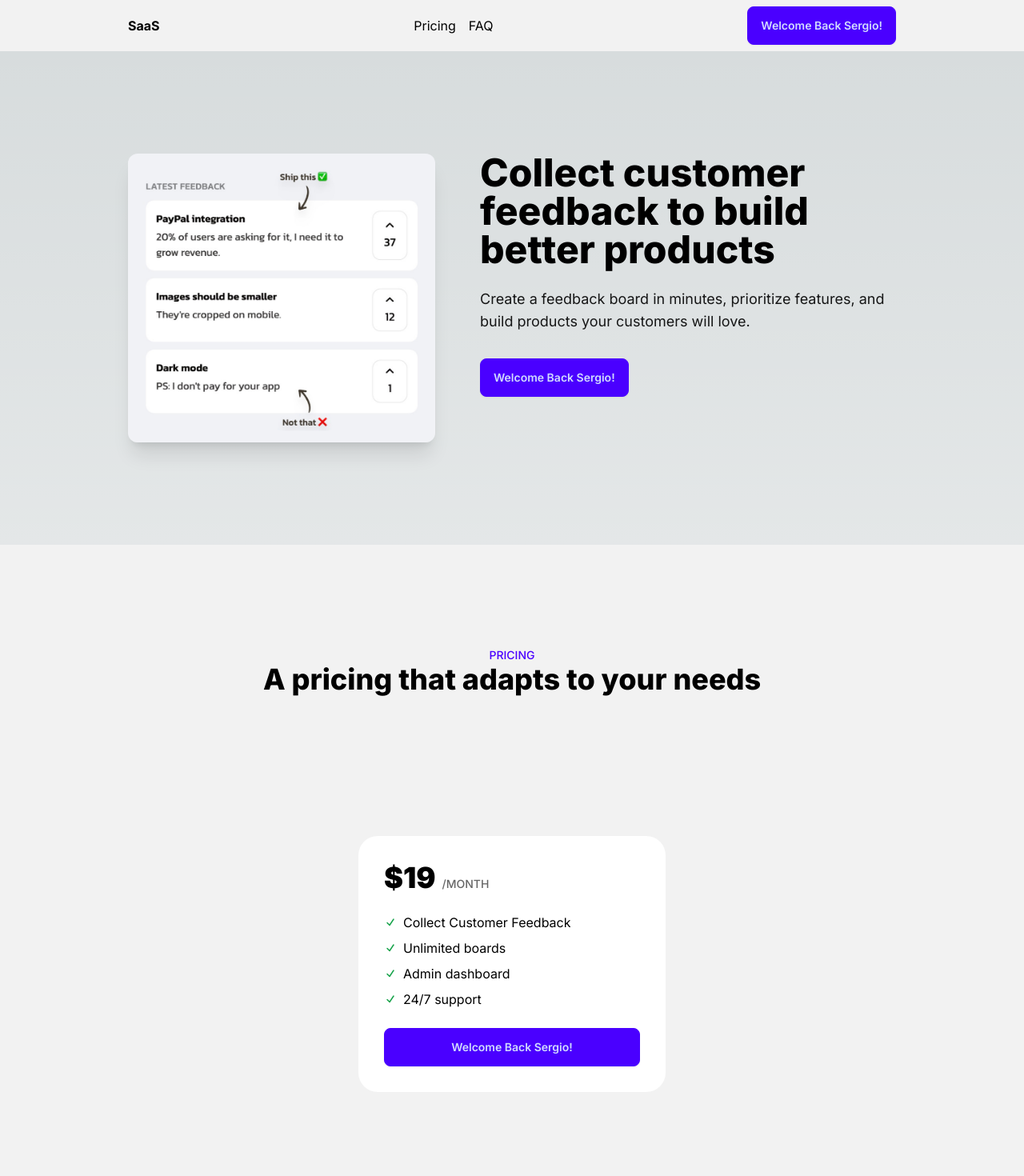
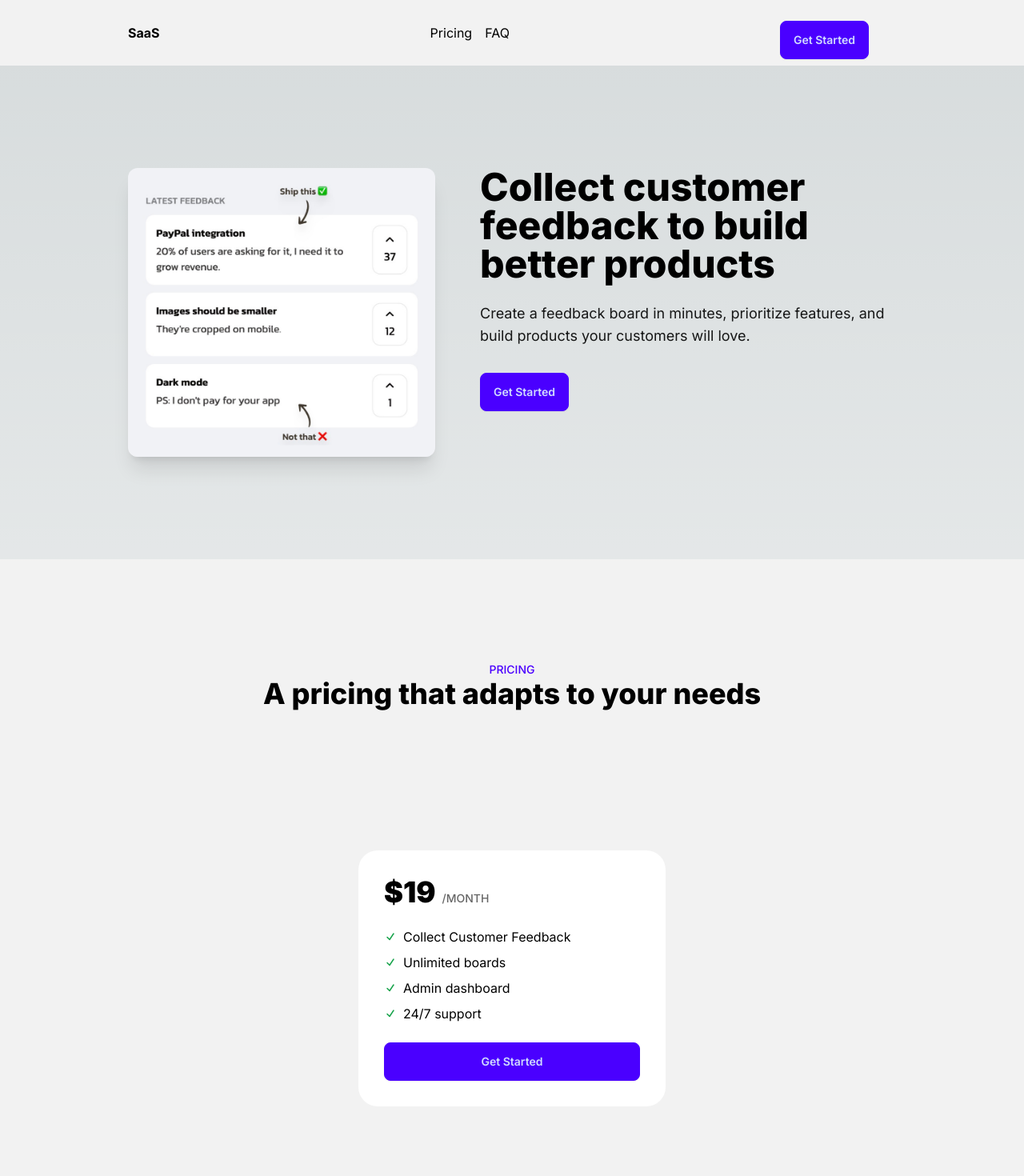
Before and after one commit to protoserg/inpactly, a Next.js app: page / in a window 1280 px wide. Shown: the top 1470 px of the page at 80% size. Built offline with nearby package versions, Linux system fonts and the light colour scheme; no server answers.

Commit message:
finished auth, added logout button, nice :3

```diff
--- /dev/null
+++ b/app/dashboard/layout.js
@@ -0,0 +1,11 @@
+import { auth } from "@/auth";
+import { redirect } from "next/navigation";
+
+export default async function LayoutPrivate({ children }) {
+  const session = await auth();
+  if (!session) {
+    redirect("/");
+  }
+
+  return children;
+}
--- a/app/page.js
+++ b/app/page.js
@@ -1,10 +1,11 @@
 import ButtonLogin from "@/components/ButtonLogin";
+import ButtonLogout from "@/components/ButtonLogout";
 import FAQListItem from "@/components/FAQListItem";
 import productDemo from "./productDemo.jpeg";
 import Image from "next/image";
-export default function Home() {
-  const isLoggedin = true;
-  const name = "Sergio";
+import { auth } from "@/auth";
+export default async function Home() {
+  const session = await auth();
 
   return (
     <main>
@@ -23,7 +24,8 @@ export default function Home() {
           </div>
 
           <div>
-            <ButtonLogin isLoggedin={isLoggedin} name={name} />
+            <ButtonLogin session={session} />
+            <ButtonLogout session={session} />
           </div>
         </div>
       </section>
@@ -47,7 +49,7 @@ export default function Home() {
             products your customers will love.
           </div>
           <div className=" mt-8">
-            <ButtonLogin isLoggedin={isLoggedin} name={name} />
+            <ButtonLogin session={session} />
           </div>
         </div>
       </section>
@@ -99,11 +101,7 @@ export default function Home() {
               );
             })}
           </ul>
-          <ButtonLogin
-            isLoggedin={isLoggedin}
-            name={name}
-            extraStyle="w-full"
-          />
+          <ButtonLogin session={session} extraStyle="w-full" />
         </div>
       </section>
       {/* FAQ */}
--- a/auth.js
+++ b/auth.js
@@ -1,7 +1,21 @@
 import NextAuth from "next-auth";
-
+import { MongoDBAdapter } from "@auth/mongodb-adapter";
+import clientPromise from "./libs/mongo";
+import Resend from "next-auth/providers/resend";
+import Google from "next-auth/providers/google";
 const config = {
-  providers: [],
+  providers: [
+    Resend({
+      apiKey: process.env.RESEND_KEY,
+      from: "noreply@test.hotelierseye.com",
+      name: "Email",
+    }),
+    Google({
+      clientId: process.env.GOOGLE_ID,
+      clientSecret: process.env.GOOGLE_SECRET,
+    }),
+  ],
+  adapter: MongoDBAdapter(clientPromise),
 };
 
-export const { handlers, signIn, signOut } = NextAuth(config);
+export const { handlers, auth, signIn, signOut } = NextAuth(config);
--- a/components/ButtonLogin.js
+++ b/components/ButtonLogin.js
@@ -1,16 +1,28 @@
+"use client";
 import Link from "next/link";
-const ButtonLogin = ({ isLoggedin, name, extraStyle }) => {
-  if (isLoggedin) {
+import { signIn } from "next-auth/react";
+const ButtonLogin = ({ session, extraStyle }) => {
+  const dashboardUrl = "/dashboard";
+  if (session) {
     return (
       <Link
-        href="/dashboard"
+        href={dashboardUrl}
         className={`btn btn-primary ${extraStyle ? extraStyle : ""}  `}
       >
-        Welcome Back {name}!
+        Welcome Back {session.user.name || "friend"}!
       </Link>
     );
   }
-  return <button>Login</button>;
+  return (
+    <button
+      className={`btn btn-primary ${extraStyle ? extraStyle : ""}`}
+      onClick={() => {
+        signIn(undefined, { callbackUrl: dashboardUrl });
+      }}
+    >
+      Get Started
+    </button>
+  );
 };
 
 export default ButtonLogin;
--- /dev/null
+++ b/components/ButtonLogout.js
@@ -0,0 +1,8 @@
+"use client";
+
+import { signOut } from "next-auth/react";
+const ButtonLogout = () => {
+  return <button className="btn btn-ghost" onClick={() => signOut()}></button>;
+};
+
+export default ButtonLogout;
--- a/package.json
+++ b/package.json
@@ -9,12 +9,15 @@
     "lint": "next lint"
   },
   "dependencies": {
+    "@auth/core": "^0.37.4",
+    "@auth/mongodb-adapter": "^3.7.4",
     "mongodb": "^6.12.0",
     "next": "^15.1.3",
     "next-auth": "^5.0.0-beta.25",
     "openai": "^4.77.4",
     "react": "^18",
-    "react-dom": "^18"
+    "react-dom": "^18",
+    "resend": "^4.0.1"
   },
   "devDependencies": {
     "daisyui": "^4.12.23",
```
Also changed, not shown: 1 other file (tests, documents, lock files or other folders).
